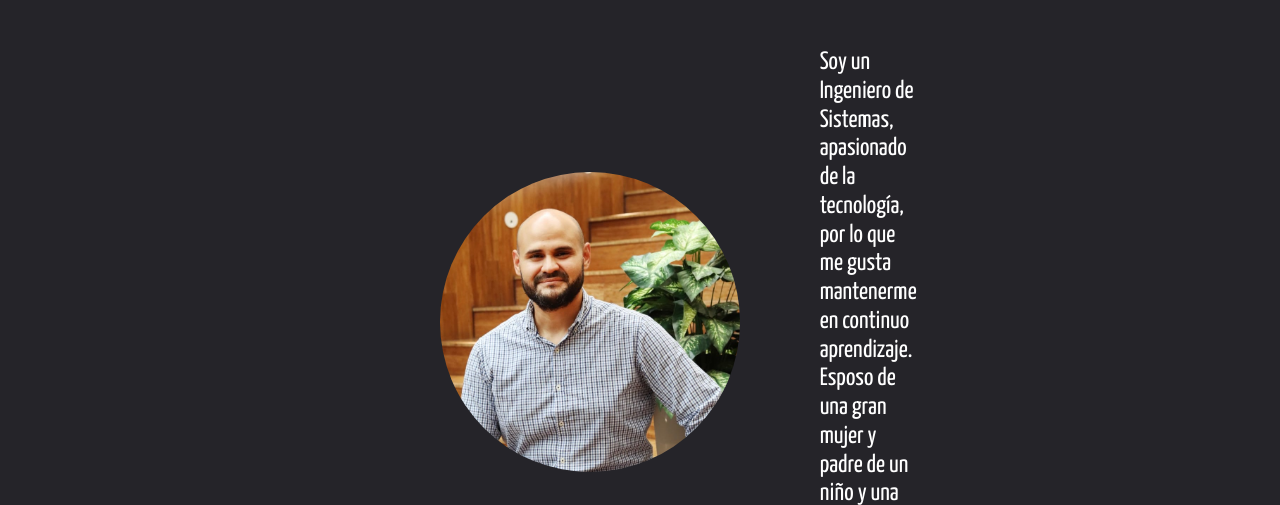
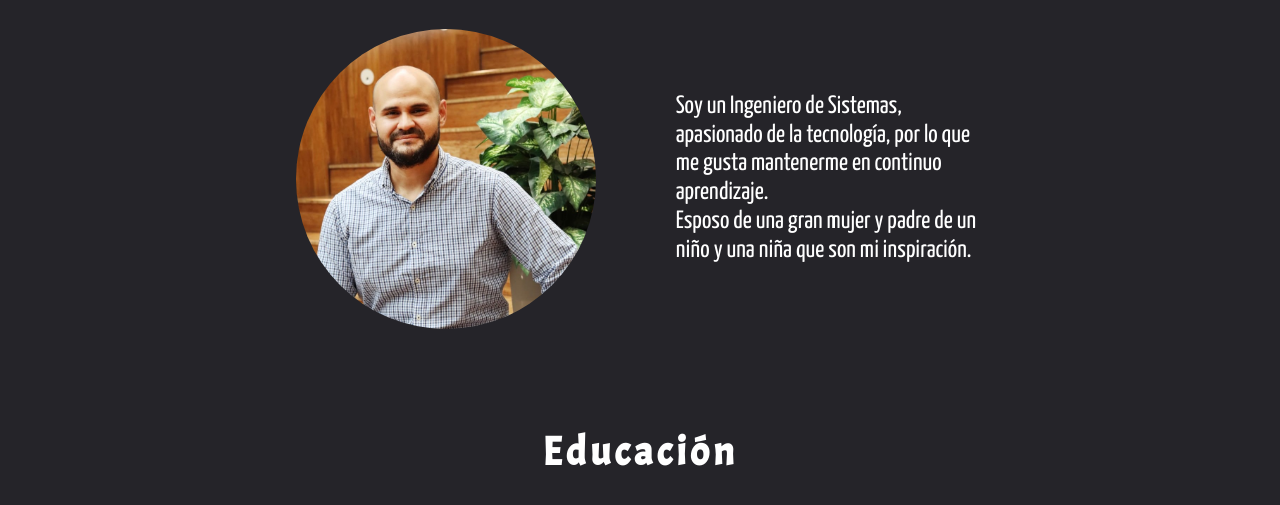
Before and after one commit to jonathanlop82/jonathanlop82.github.io, a plain HTML site: page index.html in a window 1280 px wide. Shown: the part 626-1131 px from the top of the page. Drawn offline with Linux system fonts and the light colour scheme; a web font is replaced by a local one.

Commit message:
Update padding

```diff
--- a/css/master.css
+++ b/css/master.css
@@ -93,7 +93,7 @@ nav ul li a:hover {
 
 section {
   background: #252429;
-  padding: 400px;
+  padding: 20%;
   padding-top: 40px;
   padding-bottom: 40px;
   margin: 0px;
```
